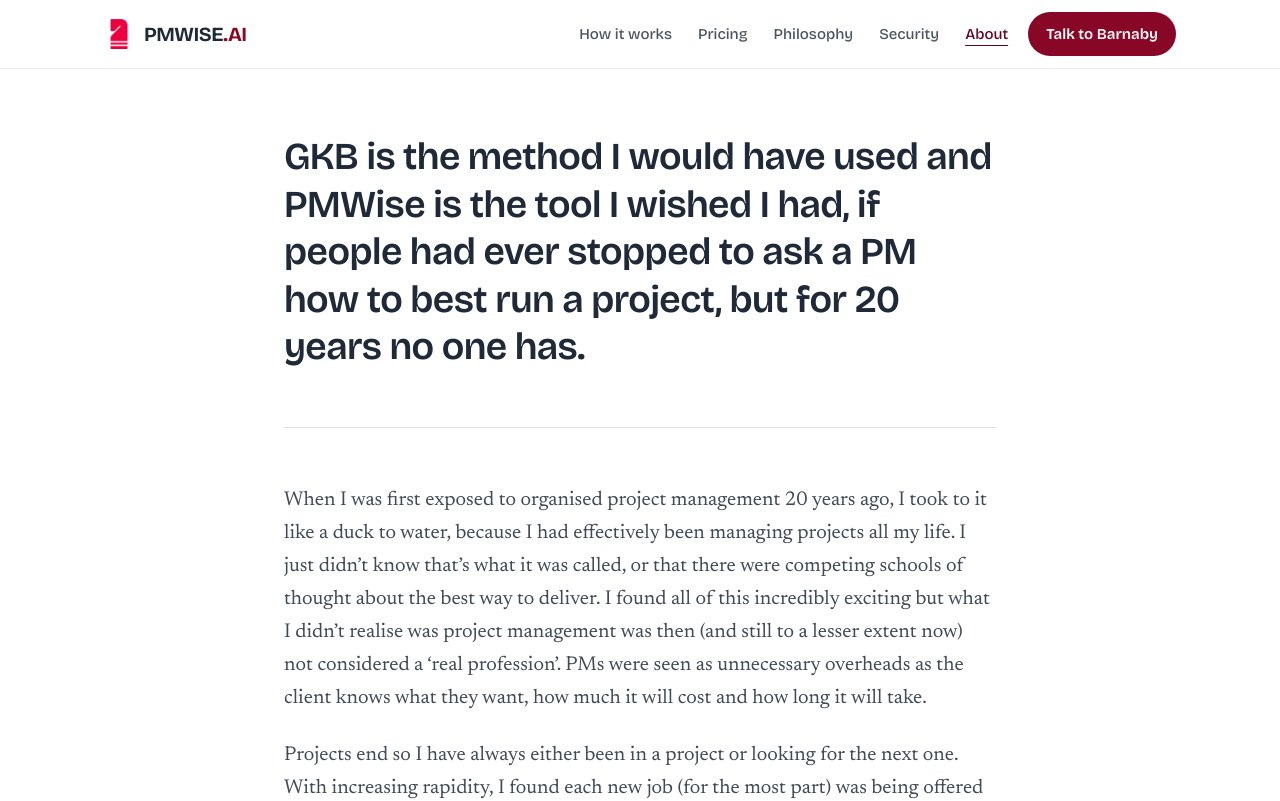
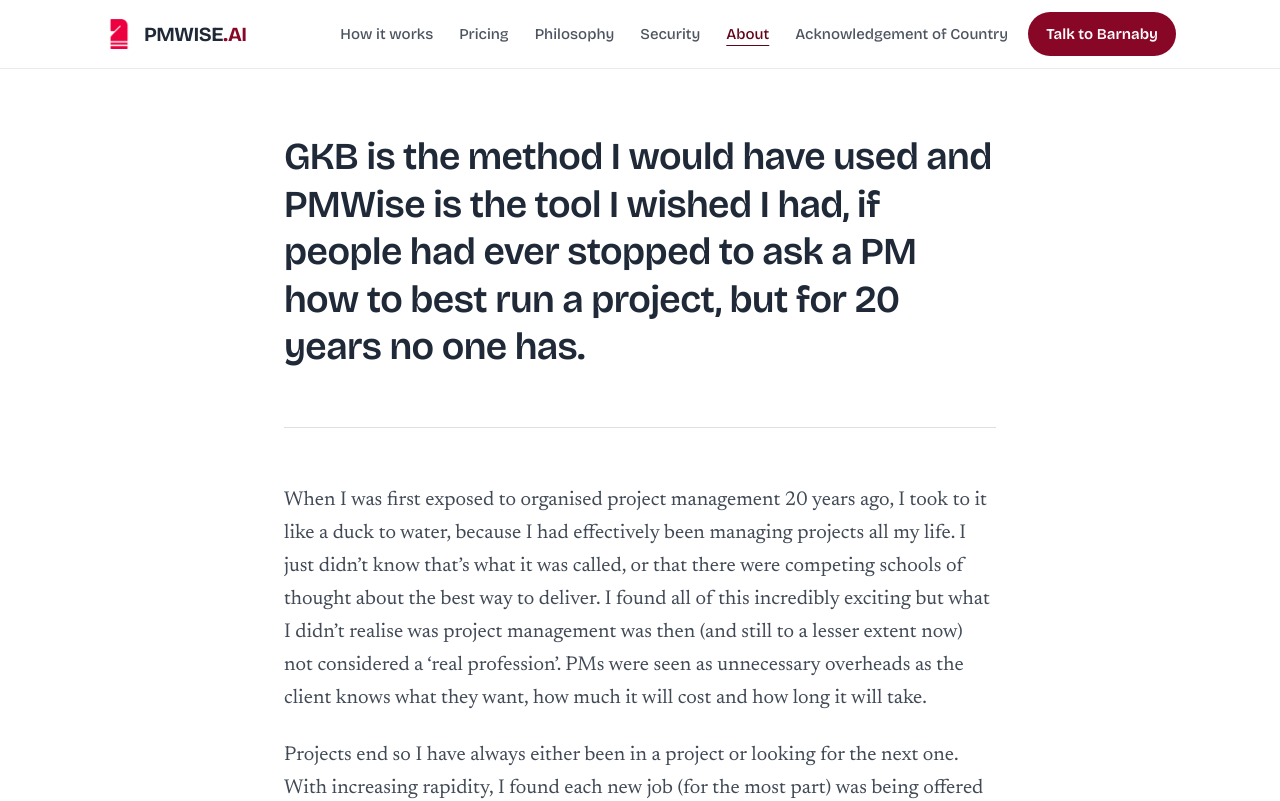
Before and after one commit to barnabyheaton/pmwise-landing, a Next.js app: page /about in a window 1280 px wide. Shown: the top 801 px of the page. Built offline with nearby package versions, Linux system fonts and the light colour scheme.

Commit message:
Menu: add Acknowledgement of Country; tighten item spacing below 1280 px so it fits at 1024
Co-Authored-By: Claude Opus 5.5 <noreply@anthropic.com>
Claude-Session: https://claude.ai/code/session_01PtZHLFWrqgcGJdbLP5MrBt

```diff
--- a/app/_components/SiteHeader.jsx
+++ b/app/_components/SiteHeader.jsx
@@ -10,6 +10,8 @@ const NAV = [
   { href: '/philosophy', label: 'Philosophy' },
   { href: '/security', label: 'Security' },
   { href: '/about', label: 'About' },
+  // Barnaby, 12 Oct 2026: the Acknowledgement of Country page is reachable from the menu.
+  { href: '/acknowledgement-of-country', label: 'Acknowledgement of Country' },
 ]
 
 export const FOUNDER_MAILTO =
@@ -40,7 +42,7 @@ export default function SiteHeader({ current }) {
                   <Link
                     href={item.href}
                     aria-current={current === item.href ? 'page' : undefined}
-                    className="inline-flex min-h-[44px] items-center whitespace-nowrap rounded-full px-3 font-display text-[15px] font-medium text-brand-dark/80 transition-colors hover:bg-brand-50 hover:text-brand-dark aria-[current=page]:text-brand-800 aria-[current=page]:underline aria-[current=page]:underline-offset-[6px]"
+                    className="inline-flex min-h-[44px] items-center whitespace-nowrap rounded-full px-2 font-display text-[15px] font-medium text-brand-dark/80 transition-colors xl:px-3 hover:bg-brand-50 hover:text-brand-dark aria-[current=page]:text-brand-800 aria-[current=page]:underline aria-[current=page]:underline-offset-[6px]"
                   >
                     {item.label}
                   </Link>
```
